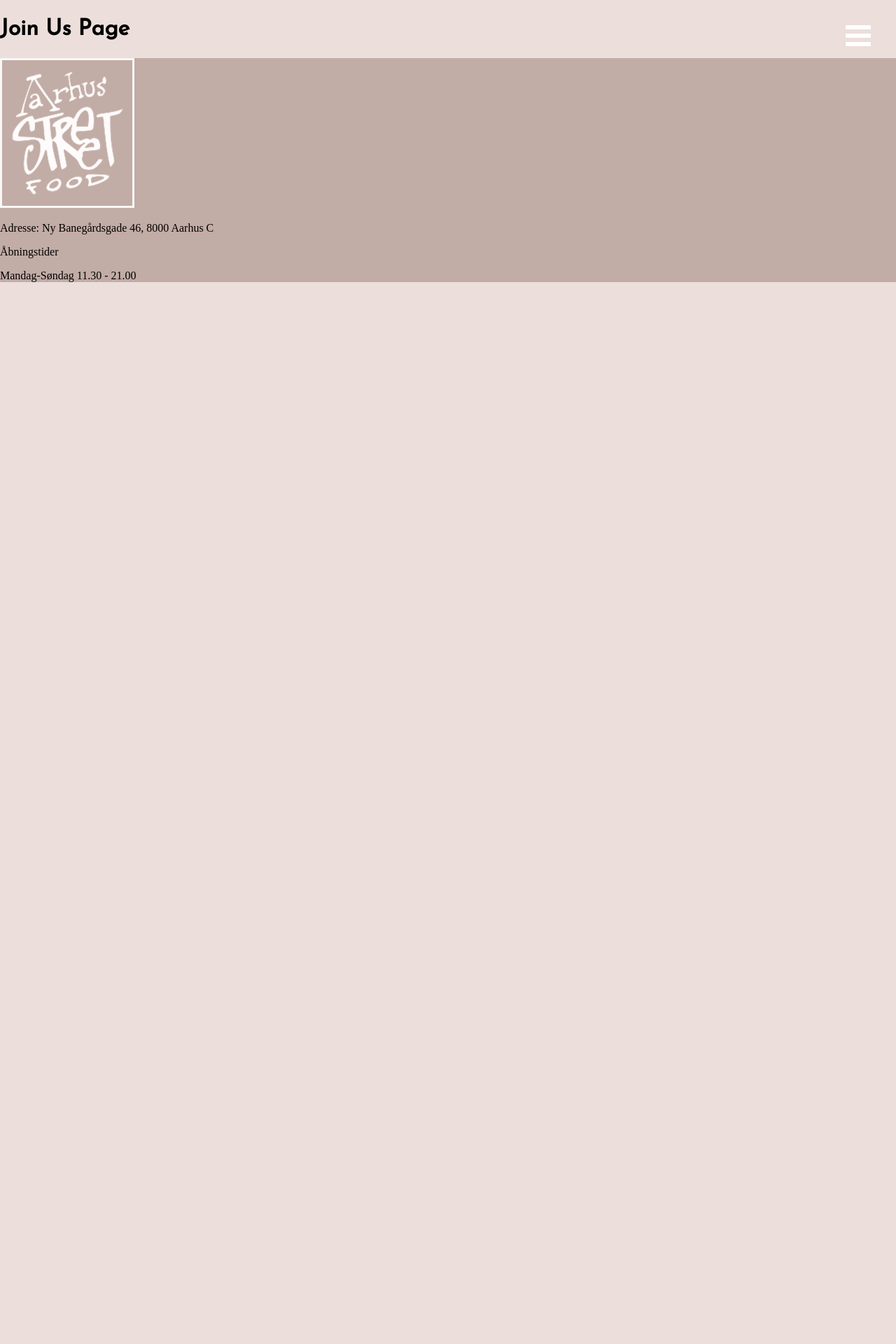
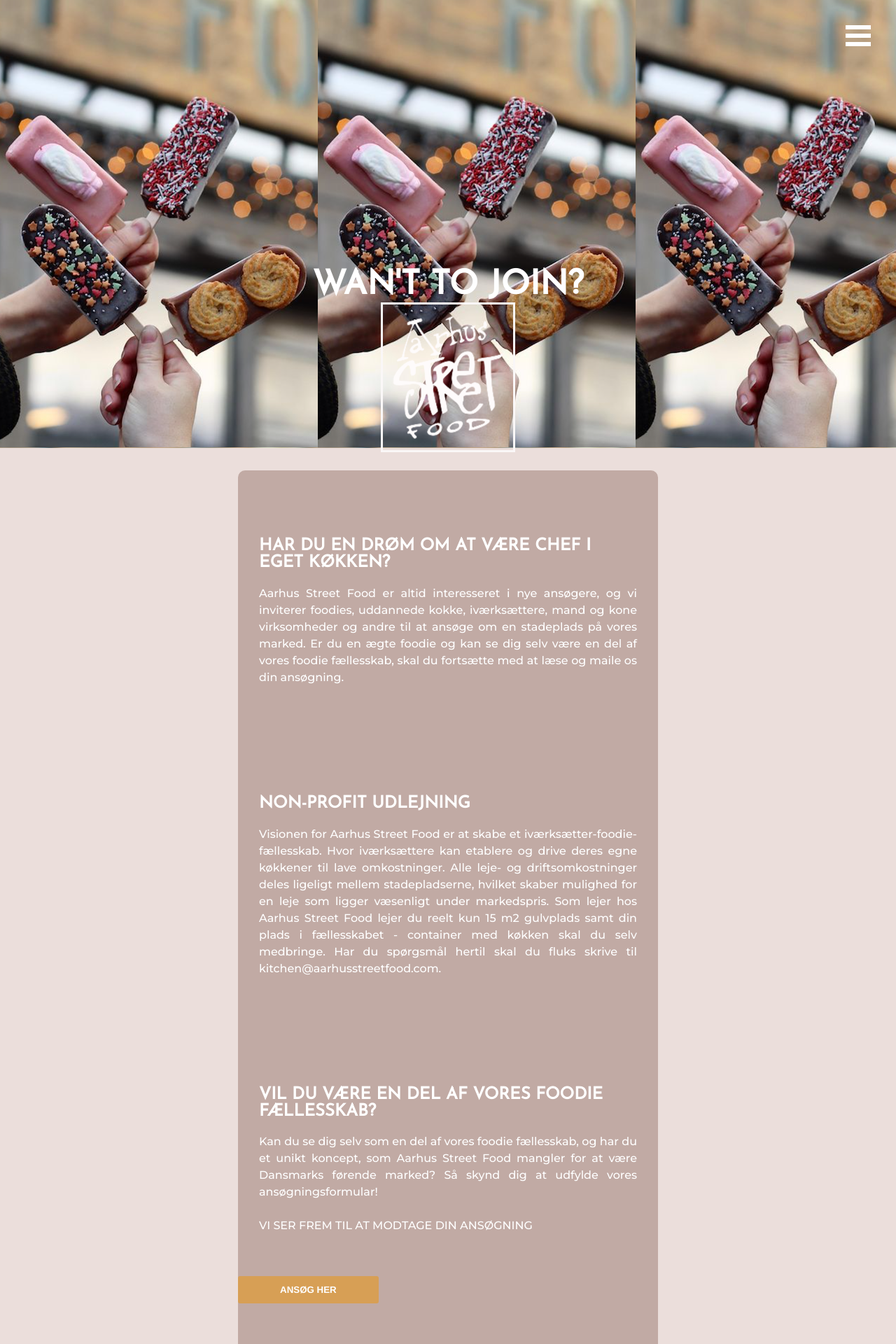
Before and after one commit to foirfe/aarhus-street-food, a React (Create React App) app: page /join-us in a window 1280 px wide. Shown: the top 1920 px of the page at 70% size. Before the commit the page ends 800 px from the top, so only its background shows below. Built offline with nearby package versions, Linux system fonts and the light colour scheme.

Commit message:
JoinUs page + style

```diff
--- a/src/pages/JoinUsPage.js
+++ b/src/pages/JoinUsPage.js
@@ -1,7 +1,64 @@
-export default function JoinUsPage(){
-    return(
+import Logo from "../img/Logo.png";
+import { useNavigate } from "react-router-dom";
+
+export default function JoinUsPage() {
+  const navigate = useNavigate();
+
+  //Function til knappen
+  function handleClick() {
+    navigate("/udforsk");
+  }
+
+  return (
     <div className="joinuspage">
-        <h1>Join Us Page</h1>
+      <div className="joinuspage-s1-header">
+        <h1>WAN'T TO JOIN?</h1>
+        <img src={Logo} alt="Aarhus Street Food" />
+      </div>
+
+      <div className="joinuspage-s2-box">
+        <div className="joinuspage-s2-text">
+          <br></br>
+          <h2>HAR DU EN DRØM OM AT VÆRE CHEF I EGET KØKKEN?</h2>
+          <p>
+            Aarhus Street Food er altid interesseret i nye ansøgere, og vi
+            inviterer foodies, uddannede kokke, iværksættere, mand og kone
+            virksomheder og andre til at ansøge om en stadeplads på vores
+            marked. Er du en ægte foodie og kan se dig selv være en del af vores
+            foodie fællesskab, skal du fortsætte med at læse og maile os din
+            ansøgning.
+          </p>
+          <br></br>
+
+          <h2>NON-PROFIT UDLEJNING</h2>
+          <p>
+            Visionen for Aarhus Street Food er at skabe et
+            iværksætter-foodie-fællesskab. Hvor iværksættere kan etablere og
+            drive deres egne køkkener til lave omkostninger. Alle leje- og
+            driftsomkostninger deles ligeligt mellem stadepladserne, hvilket
+            skaber mulighed for en leje som ligger væsenligt under markedspris.
+            Som lejer hos Aarhus Street Food lejer du reelt kun 15 m2 gulvplads
+            samt din plads i fællesskabet - container med køkken skal du selv
+            medbringe. Har du spørgsmål hertil skal du fluks skrive til
+            kitchen@aarhusstreetfood.com.
+          </p>
+
+          <br></br>
+
+          <h2>VIL DU VÆRE EN DEL AF VORES FOODIE FÆLLESSKAB?</h2>
+          <p>
+            Kan du se dig selv som en del af vores foodie fællesskab, og har du
+            et unikt koncept, som Aarhus Street Food mangler for at være
+            Dansmarks førende marked? Så skynd dig at udfylde vores
+            ansøgningsformular!
+            <br></br> <br></br> VI SER FREM TIL AT MODTAGE DIN ANSØGNING
+          </p>
+
+          <button onClick={handleClick}> ANSØG HER </button>
+        </div>
+      </div>
+      <br></br>
+      <br></br>
     </div>
-    )
+  );
 }
--- a/src/style/pages/_joinuspage.scss
+++ b/src/style/pages/_joinuspage.scss
@@ -1,4 +1,65 @@
-//Fjern kommentaren og style ind i den her
-/* .joinuspage{
+.joinuspage {
+  color: #fff;
+}
 
-} */
+.joinuspage-s1-header {
+  background: url(../img/JoinUsBanner.png);
+  height: 80vh;
+  display: flex;
+  flex-direction: column;
+  align-items: center;
+  justify-content: space-around;
+
+  h1 {
+    text-align: center;
+    padding: 30% 0 0% 0;
+    margin: 0 auto;
+    font-size: 3em;
+    width: 75%;
+    color: white;
+  }
+
+  img {
+    margin-bottom: 2%;
+  }
+}
+
+.joinuspage-s2-text {
+  margin: 0;
+  box-sizing: border-box;
+  border-radius: 10px 10px 10px 10px;
+  border-bottom: 10px;
+  background: #c1aaa4;
+  max-width: 600px;
+  margin: 2rem auto;
+  font-family: "Josefin Sans", sans-serif;
+  width: 90%;
+
+  p {
+    margin: 0 auto;
+    padding: 0% 0% 10% 0%;
+    width: 90%;
+    font-size: 1em;
+    line-height: 1.5em;
+    font-family: "Montserrat", sans-serif;
+    text-align: justify;
+  }
+
+  h3 {
+    padding: 10% 5% 0% 5%;
+  }
+
+  h2 {
+    padding: 10% 5% 0% 5%;
+  }
+  button {
+    background: #d79f55;
+    font-family: Helvetica, sans-serif;
+    border-style: none;
+    border-radius: 3px;
+    color: white;
+    font-weight: bold;
+    padding: 2% 10% 2% 10%;
+    margin-bottom: 20%;
+  }
+}
--- a/src/style/style.css
+++ b/src/style/style.css
@@ -464,9 +464,82 @@
 /* .eventspage{
 
 } */
-/* .joinuspage{
+.joinuspage {
+  color: #fff;
+}
 
-} */
+.joinuspage-s1-header {
+  background: url(../img/JoinUsBanner.png);
+  height: 80vh;
+  display: -webkit-box;
+  display: -ms-flexbox;
+  display: flex;
+  -webkit-box-orient: vertical;
+  -webkit-box-direction: normal;
+      -ms-flex-direction: column;
+          flex-direction: column;
+  -webkit-box-align: center;
+      -ms-flex-align: center;
+          align-items: center;
+  -ms-flex-pack: distribute;
+      justify-content: space-around;
+}
+
+.joinuspage-s1-header h1 {
+  text-align: center;
+  padding: 30% 0 0% 0;
+  margin: 0 auto;
+  font-size: 3em;
+  width: 75%;
+  color: white;
+}
+
+.joinuspage-s1-header img {
+  margin-bottom: 2%;
+}
+
+.joinuspage-s2-text {
+  margin: 0;
+  -webkit-box-sizing: border-box;
+          box-sizing: border-box;
+  border-radius: 10px 10px 10px 10px;
+  border-bottom: 10px;
+  background: #c1aaa4;
+  max-width: 600px;
+  margin: 2rem auto;
+  font-family: "Josefin Sans", sans-serif;
+  width: 90%;
+}
+
+.joinuspage-s2-text p {
+  margin: 0 auto;
+  padding: 0% 0% 10% 0%;
+  width: 90%;
+  font-size: 1em;
+  line-height: 1.5em;
+  font-family: "Montserrat", sans-serif;
+  text-align: justify;
+}
+
+.joinuspage-s2-text h3 {
+  padding: 10% 5% 0% 5%;
+}
+
+.joinuspage-s2-text h2 {
+  padding: 10% 5% 0% 5%;
+}
+
+.joinuspage-s2-text button {
+  background: #d79f55;
+  font-family: Helvetica, sans-serif;
+  border-style: none;
+  border-radius: 3px;
+  color: white;
+  font-weight: bold;
+  padding: 2% 10% 2% 10%;
+  margin-bottom: 20%;
+}
+
 .infopage {
   color: #fff;
 }
```
Also changed, not shown: src/img/JoinUsBanner.png (added), 1 other file (tests, documents, lock files or other folders).
